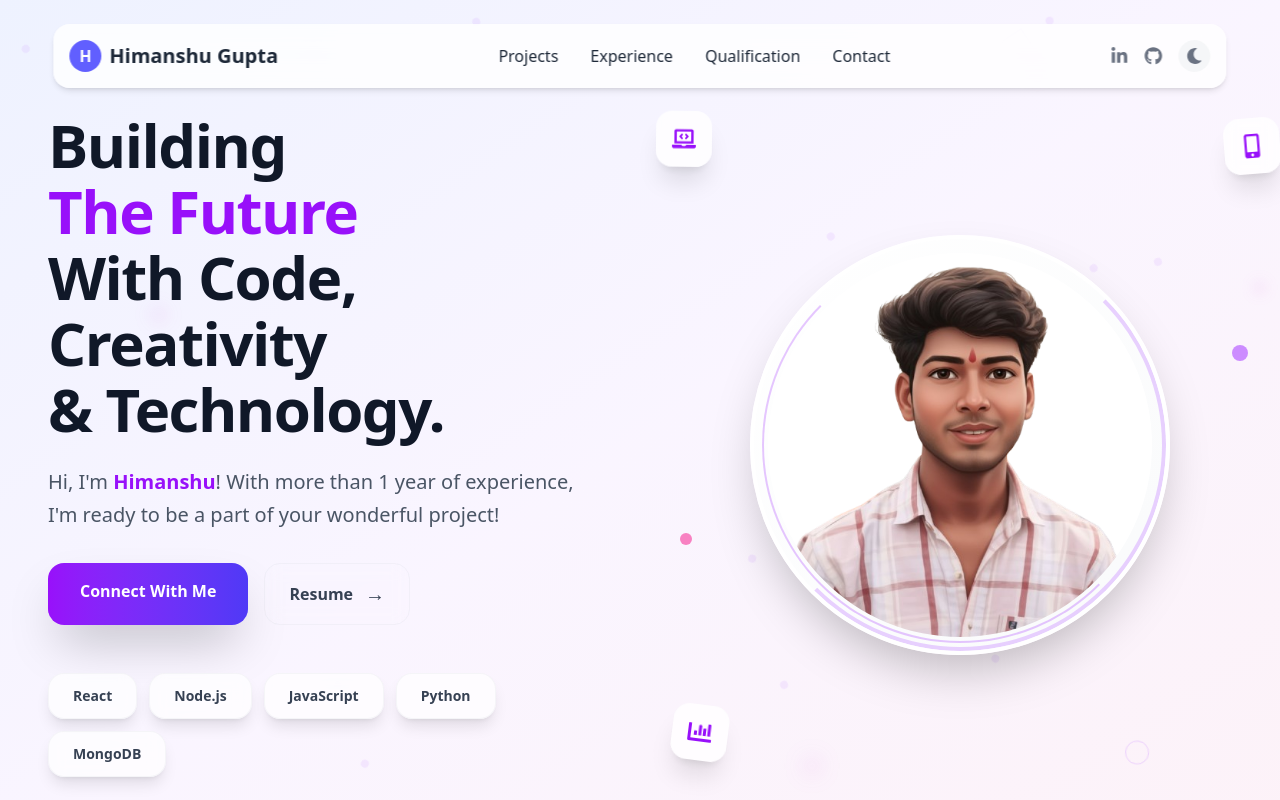
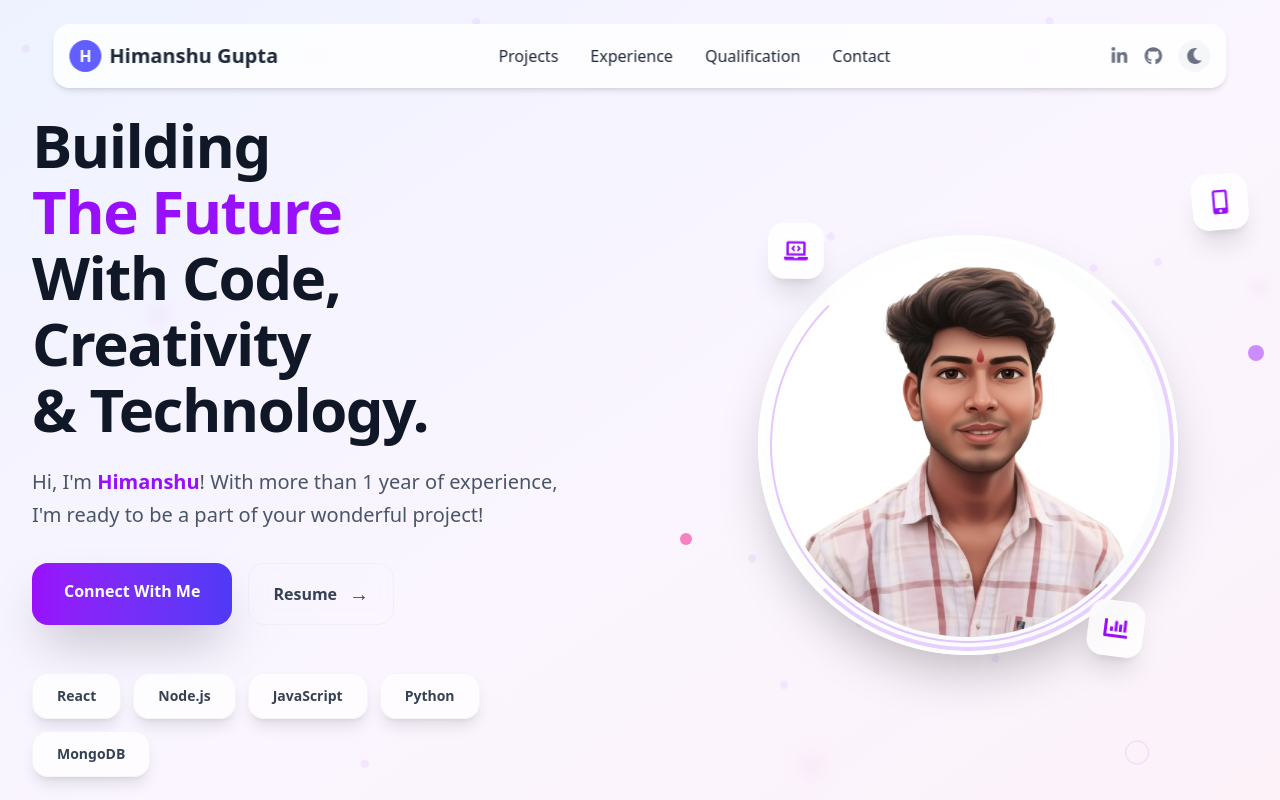
Before and after one commit to himanshu561hi/myportfolio, a React (Vite) app: page / in a window 1280 px wide. Shown: the top 800 px of the page. Built offline with nearby package versions, Linux system fonts and the light colour scheme.

Commit message:
your commit message

```diff
--- a/src/components/footer.jsx
+++ b/src/components/footer.jsx
@@ -4,7 +4,7 @@ import { FaHeart, FaWhatsapp, FaGithub, FaLinkedinIn, FaInstagram, FaTelegramPla
 import { SiGmail } from 'react-icons/si';
 
 function Footer({ isDarkMode }) {
-  const footerBg = isDarkMode ? "bg-black" : "bg-white";
+  const footerBg = isDarkMode ? "bg-gray-900" : "bg-gray-100";
   const textColor = isDarkMode ? "text-gray-400" : "text-gray-600";
   const headingColor = isDarkMode ? "text-white" : "text-gray-900";
   const accentColor = isDarkMode ? "text-teal-400" : "text-indigo-600"; // Accent color for names/highlights
--- a/src/components/hero.jsx
+++ b/src/components/hero.jsx
@@ -124,7 +124,7 @@ function HeroSection({ isDarkMode }) {
   const skills = ["React", "Node.js", "JavaScript", "Python", "MongoDB"];
 
   return (
-    <section className={`relative min-h-screen flex items-center justify-center pt-32 pb-16 lg:pt-28 lg:pb-24 ${sectionBg} ${textColor} transition-all duration-500 overflow-hidden`}>
+    <section className={`relative  flex items-center justify-center pt-32 pb-16 lg:pt-28 lg:pb-24 ${sectionBg} ${textColor} transition-all duration-500 overflow-hidden`}>
 
       {/* Animated Background Particles */}
       <div className="absolute inset-0 overflow-hidden pointer-events-none">
@@ -172,7 +172,7 @@ function HeroSection({ isDarkMode }) {
       </div>
 
       {/* Main Content */}
-      <div className="container mx-auto relative z-10 grid grid-cols-1 lg:grid-cols-2 gap-16 xl:gap-24 items-center px-6 md:px-8 lg:px-12">
+      <div className="container mx-auto relative z-10 grid grid-cols-1 lg:grid-cols-2 gap-16 xl:gap-24 items-center px-6 md:px-8 lg:px-8">
 
         {/* Left Side: Text, Buttons, Stats */}
         <div className="flex flex-col items-start text-left space-y-8">
@@ -219,7 +219,7 @@ function HeroSection({ isDarkMode }) {
             {skills.map((skill, index) => (
               <span
                 key={skill}
-                className={`group flex items-center justify-center px-6 py-3 rounded-2xl ${tagBg} ${tagTextColor} font-semibold text-sm border border-gray-300/20 hover:border-gray-300/40 hover:scale-105 transition-all duration-300 cursor-default shadow-lg hover:shadow-xl`}
+                className={`group flex items-center justify-center px-6 py-3 rounded-2xl ${tagBg} ${tagTextColor} font-semibold text-sm border border-gray-300/20 hover:border-gray-300/40 hover:scale-103 transition-all duration-300 cursor-default shadow-lg hover:shadow-xl`}
                 style={{
                   animationDelay: `${index * 0.1}s`
                 }}
@@ -231,7 +231,7 @@ function HeroSection({ isDarkMode }) {
         </div>
 
         {/* Right Side: Enhanced Image and Floating Icons */}
-        <div className="relative flex justify-center items-center min-h-[500px] lg:min-h-[600px]">
+        <div className="relative flex justify-center items-center min-h-[300px] lg:min-h-[600px]">
 
           {/* Main Image Container with Enhanced Effects */}
           <div className={`absolute w-70 h-70 lg:w-[420px] lg:h-[420px] rounded-full flex items-center justify-center ${imageBg} shadow-2xl overflow-hidden border-4 ${imageBorder}`}>
@@ -266,17 +266,17 @@ function HeroSection({ isDarkMode }) {
           </div>
 
           {/* Enhanced Floating Icons with Better Positioning */}
-          <div className={`absolute -top-8 -left-8 p-4 ${iconBg} rounded-2xl shadow-xl ${iconColor} text-2xl transform hover:scale-110 hover:rotate-12 transition-all duration-300 cursor-pointer`}
+          <div className={`absolute -top-8 left-20 lg:top-20 lg:left-20 lg:z-10 p-4 ${iconBg} rounded-2xl shadow-xl ${iconColor} text-2xl transform hover:scale-110 hover:rotate-12 transition-all duration-300 cursor-pointer`}
                style={{ animation: 'float-icon-1 6s ease-in-out infinite' }}>
             <FaLaptopCode />
           </div>
 
-          <div className={`absolute -top-4 -right-12 p-4 ${iconBg} rounded-2xl shadow-xl ${iconColor} text-2xl transform hover:scale-110 hover:rotate-12 transition-all duration-300 cursor-pointer`}
+          <div className={`absolute top-14 right-6 z-10 lg:top-10 lg:right-0 lg:z-10 p-4 ${iconBg} rounded-2xl shadow-xl ${iconColor} text-2xl transform hover:scale-110 hover:rotate-12 transition-all duration-300 cursor-pointer`}
                style={{ animation: 'float-icon-2 8s ease-in-out infinite', animationDelay: '2s' }}>
             <FaMobileAlt />
           </div>
 
-          <div className={`absolute -bottom-8 -left-4 p-4 ${iconBg} rounded-2xl shadow-xl ${iconColor} text-2xl transform hover:scale-110 hover:rotate-12 transition-all duration-300 cursor-pointer`}
+          <div className={`absolute bottom-18 left-100 p-4 ${iconBg} rounded-2xl shadow-xl ${iconColor} text-2xl transform hover:scale-110 hover:rotate-12 transition-all duration-300 cursor-pointer`}
                style={{ animation: 'float-icon-3 7s ease-in-out infinite', animationDelay: '4s' }}>
             <FaChartBar />
           </div>
```
